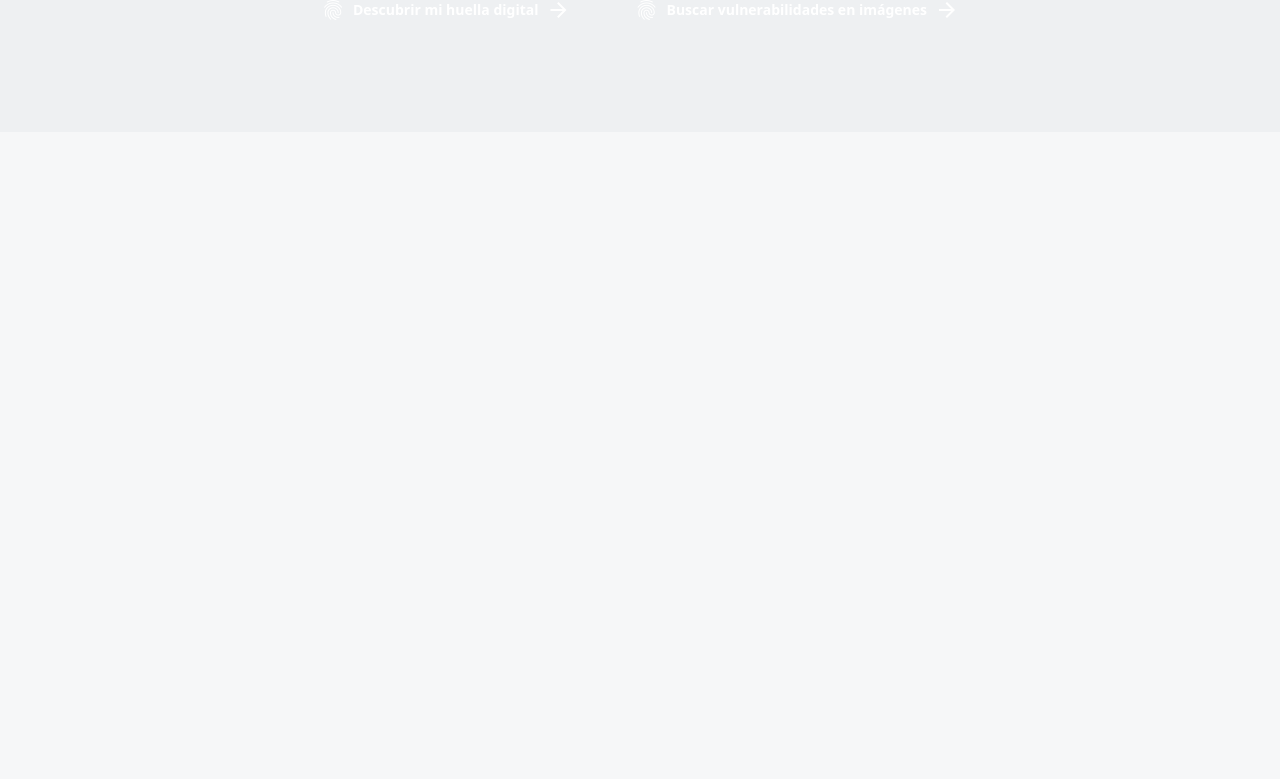
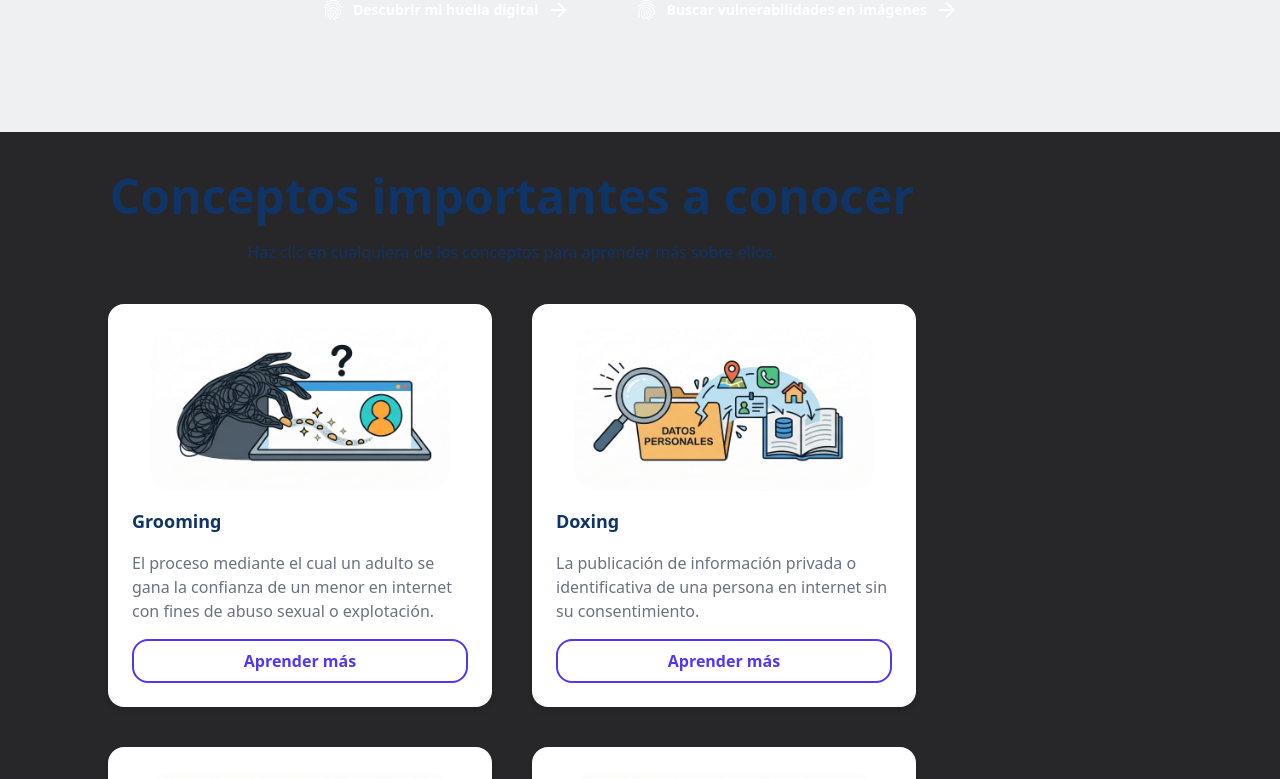
Before and after one commit to Santiago1408/spd-tamarindo, a Next.js app: page / in a window 1280 px wide. Shown: the part 1260-2039 px from the top of the page. Before the commit the page ends 1392 px from the top, so only its background shows below. Built offline with nearby package versions, Linux system fonts and the light colour scheme.

Commit message:
Page completo

```diff
--- a/app/page.tsx
+++ b/app/page.tsx
@@ -1,10 +1,12 @@
 import ConceptCard from "@/components/ui/ConceptCard";
 import RazonGuia from "@/components/layout/razonGuia";
+import ImportantConcepts from "@/components/layout/ImportantConcepts";
 
 export default function Home() {
   return (
     <div className="min-h-screen bg-zinc-800 dark:bg-black font-sans">
 
+      {/* Hero section */}
       <main className="flex min-h-screen w-full max-w-3xl flex-col items-center justify-between py-32 px-16 bg-white dark:bg-black sm:items-start mx-auto">
         <div className="inline-flex w-fit items-center gap-2 rounded-full bg-primary/10 px-4 py-1 text-xs font-bold uppercase tracking-wider text-primary">
           <span className="relative flex h-2 w-2">
@@ -23,7 +25,7 @@ export default function Home() {
           image="/concepts/grooming.png"
           title="Grooming"
           content="Building trust to exploit someone, especially minors, for harmful purposes."
-          detailContent="El grooming es una táctica de manipulación donde un adulto genera confianza con un menor de edad con el objetivo de explotarlo. Ocurre principalmente en redes sociales y plataformas de juegos en línea."
+          detailContent="El grooming es una táctica de manipulación donde un adulto genera confianza con un menor de edad con el objetivo de explotarlo."
           examples={[
             "Un adulto se hace pasar por un joven en redes sociales",
             "Envío de regalos o dinero para ganar confianza",
@@ -37,7 +39,7 @@ export default function Home() {
         />
       </main>
       <RazonGuia />
-
+      <ImportantConcepts />
     </div>
   );
 }
```
